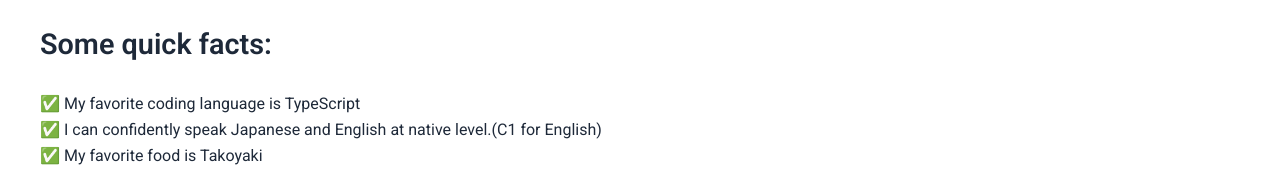
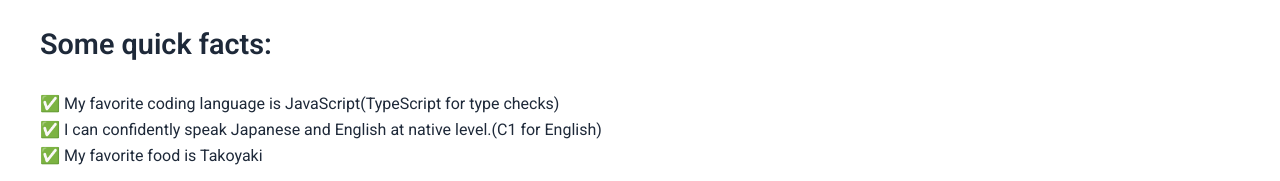
Before and after one commit to SnowDingo/portfolio-kenzo, an Astro site: page /about in a window 1280 px wide. Shown: the part 325-506 px from the top of the page. Built offline with nearby package versions, Linux system fonts and the light colour scheme; Astro itself is replaced by a stand-in of ours; a web font is replaced by a local one.

Commit message:
updated some text

```diff
--- a/src/pages/about.astro
+++ b/src/pages/about.astro
@@ -21,7 +21,7 @@ import { Baby } from '@lucide/astro';
         <p>I am Kenzo Fachin, a software engineer with 8 years of experience. I mainly work on full stack web-development but I also used to work in game development.</p>
         <h3>Some quick facts:</h3>
         <ul>
-            <li>✅ My favorite coding language is TypeScript</li>
+            <li>✅ My favorite coding language is JavaScript(TypeScript for type checks)</li>
             <li>✅ I can confidently speak Japanese and English at native level.(C1 for English)</li>
             <li>✅ My favorite food is Takoyaki</li>
         </ul>
```
